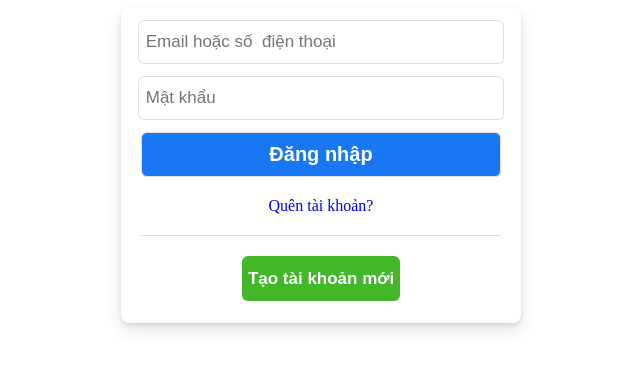
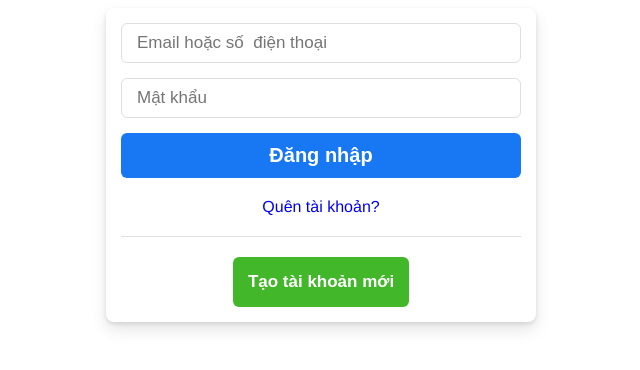
Before and after one commit to cunguyendev/html-css-js-base-app, a website built with Parcel: page src/index.html in a window 1280 px wide. Shown: the whole page, without its empty margins (319-959 px from the left). Built offline with nearby package versions, Linux system fonts and the light colour scheme.

Commit message:
Update styles for login form.

```diff
--- a/src/index.html
+++ b/src/index.html
@@ -8,14 +8,16 @@
     <link rel="stylesheet" href="./styles/main.css" />
   </head>
   <body>
+    <main class="app">
       <div class="container">
-      <input type="text" placeholder=" Email hoặc số  điện thoại">
-      <input type="password" placeholder=" Mật khẩu">
+        <input type="text" placeholder="Email hoặc số  điện thoại">
+        <input type="password" placeholder="Mật khẩu">
         <input type="button" value="Đăng nhập">
         <a href="#">Quên tài khoản?</a>
         <span class="line"></span>
         <button>Tạo tài khoản mới</button>
       </div>
+    </main>
   </body>
 
   <script src="./scripts/index.js"></script>
--- a/src/styles/main.css
+++ b/src/styles/main.css
@@ -1,23 +1,24 @@
-.body {
+body {
   font-family: Helvetica, Arial, sans-serif;
 }
 
 .container {
   width: 400px;
-  height: 315px;
   margin: 0 auto;
   border-radius: 8px;
   text-align: center;
   box-shadow: 0 2px 4px rgba(0, 0, 0, .1), 0 8px 16px rgba(0, 0, 0, .1);
-
+  padding: 15px;
 }
 
 .container input {
-  width: 90%;
+  width: 100%;
   height: 40px;
-  margin: 12px 10px 0 10px;
   border-radius: 6px;
-  border: 1px solid #dddfe2;;
+  border: 1px solid #dddfe2;
+  padding: 0 15px;
+  box-sizing: border-box;
+  margin-bottom: 15px;
 }
 
 .container input:not([type="button"]) {
@@ -30,6 +31,8 @@
   font-size: 20px;
   font-weight: bold;
   margin-bottom: 20px;
+  border: none;
+
 }
 
 .container a {
@@ -39,16 +42,15 @@
 .line {
   display: block;
   border-top: 1px solid #dddfe2;
-  margin: 20px;
+  margin: 20px 0;
 }
 
 .container button {
   background-color: #42b72a;
-  height: 45px;
   border-radius: 6px;
   color:#fff;
   font-size: 17px;
   border: none;
   font-weight: bold;
-  margin: 0 auto;
+  padding: 15px;
 }
```
Lines whose indentation alone changed are shown as unchanged.
